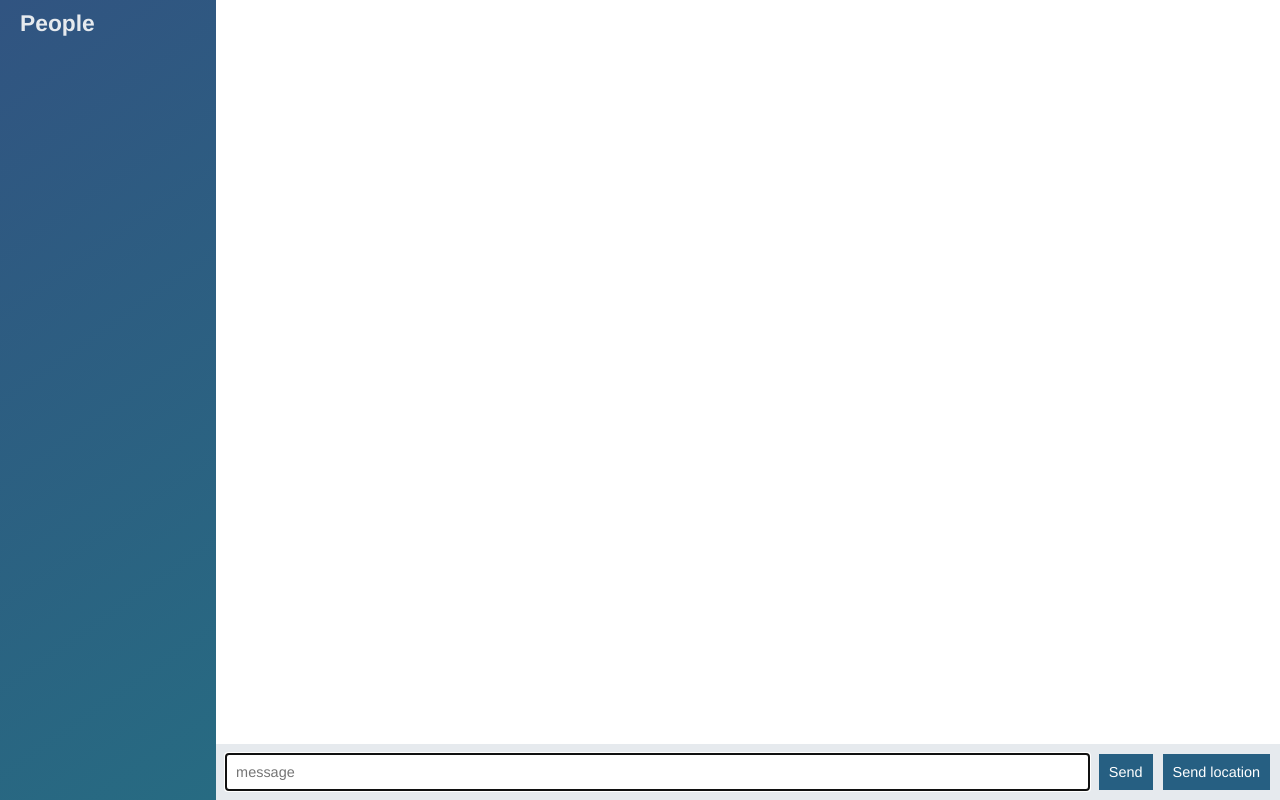
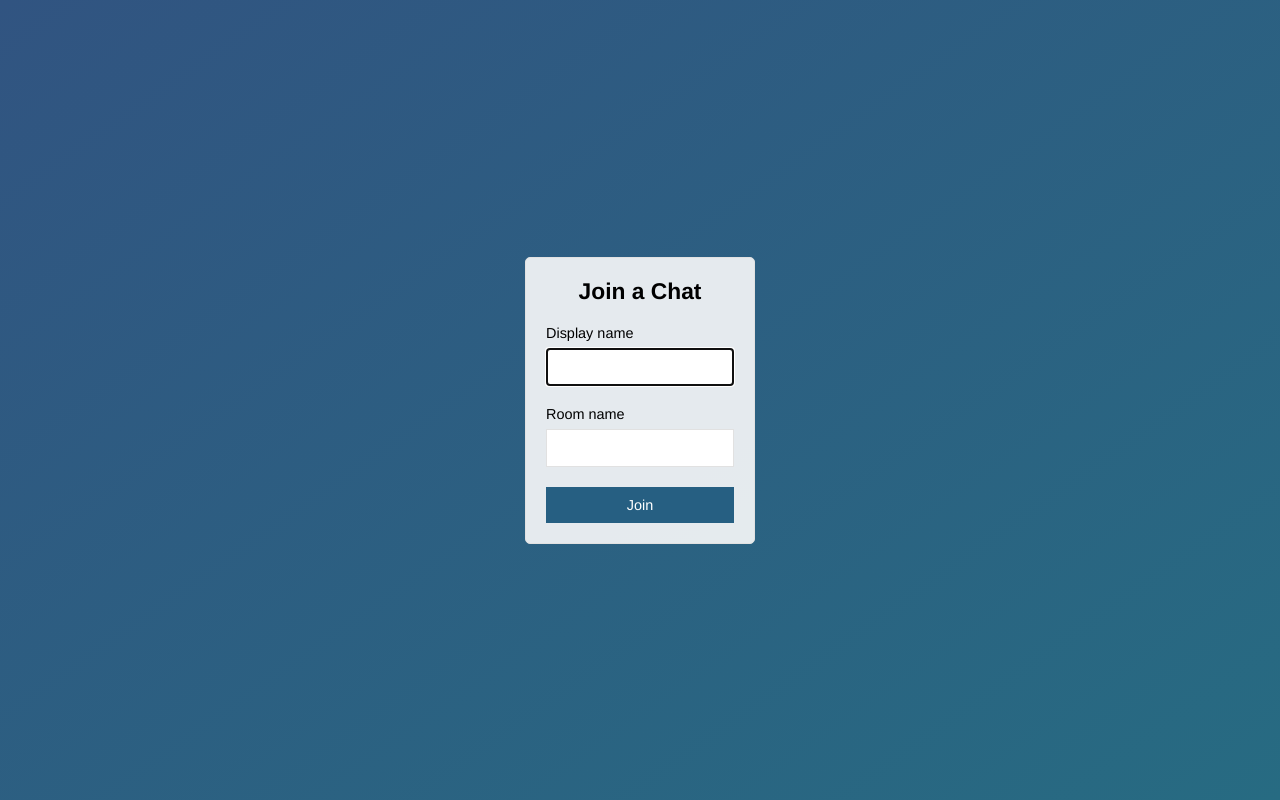
Before and after one commit to Rufi-j/node-chat-app, a website: page public/index.html in a window 1280 px wide. Drawn offline with nearby package versions, Linux system fonts and the light colour scheme; no server answers.

Commit message:
Add join page that submits to chat.html

```diff
--- /dev/null
+++ b/public/chat.html
@@ -0,0 +1,64 @@
+<!DOCTYPE html>
+
+<html>
+
+<head>
+    <meta charset="utf-8">
+    <title>Chat | ChatApp</title>
+    <meta name="viewport" content="width=device-width, initial-scale=1, user-scalable=no">
+    <link rel="stylesheet" href="/css/styles.css">
+</head>
+
+<body class="chat">
+
+    <div class="chat__sidebar">
+        <h3>People</h3>
+        <div id="users"></div>
+    </div>
+
+    <div class="chat__main">
+        <ol id="messages" class="chat__messages"></ol>
+
+        <div class="chat__footer">
+            <form id="message-form">
+                <input name="message" type="text" placeholder="message" autofocus autocomplete="off"/>
+                <button>Send</button>
+            </form>
+            <button id="send-location">Send location</button>
+        </div>
+    </div>
+
+    <script id="message-template" type="text/template">
+        <li class="message">
+            <div class="message__title">
+                <h4>{{from}}</h4>
+                <span>{{createdAt}}</span>
+            </div>
+            <div class="message__body">
+                <p>{{text}}</p>
+            </div>
+        </li>
+    </script>
+
+    <script id="location-message-template" type="text/template">
+        <li class="message">
+            <div class="message__title">
+                <h4>{{from}}</h4>
+                <span>{{createdAt}}</span>
+            </div>
+            <div class="message__body">
+                <p>
+                    <a href="{{url}}" target="_blank">My current location</a>
+                </p>
+            </div>
+        </li>
+    </script>
+
+    <script src="/socket.io/socket.io.js"></script>
+    <script src="/js/libs/jquery-3.6.0.min.js"></script>
+    <script src="/js/libs/moment.js"></script>
+    <script src="/js/libs/mustache.js"></script>
+    <script src="/js/index.js"></script>
+</body>
+
+</html>
--- a/public/index.html
+++ b/public/index.html
@@ -1,62 +1,30 @@
 <!DOCTYPE html>
-
-<html>
-
 <head>
     <meta charset="utf-8">
+    <title>Join | ChatApp</title>
+    <meta name="viewport" content="width=device-width, initial-scale=1, user-scalable=no">
     <link rel="stylesheet" href="/css/styles.css">
 </head>
 
-<body class="chat">
-
-    <div class="chat__sidebar">
-        <h3>People</h3>
-        <div id="users"></div>
+<body class="centered-form">
+    <div class="centered-form__form">
+        <form action="/chat.html">
+            <div class="form-field">
+                <h3>Join a Chat</h3>
+            </div>
+            <div class="form-field">
+                <label>Display name</label>
+                <input type="text" name="name" autofocus />
+            </div>
+            <div class="form-field">
+                <label>Room name</label>
+                <input type="text" name="room" />
+            </div>
+            <div class="form-field">
+                <button>Join</button>
+            </div>
+        </form>
     </div>
-
-    <div class="chat__main">
-        <ol id="messages" class="chat__messages"></ol>
-
-        <div class="chat__footer">
-            <form id="message-form">
-                <input name="message" type="text" placeholder="message" autofocus autocomplete="off"/>
-                <button>Send</button>
-            </form>
-            <button id="send-location">Send location</button>
-        </div>
-    </div>
-
-    <script id="message-template" type="text/template">
-        <li class="message">
-            <div class="message__title">
-                <h4>{{from}}</h4>
-                <span>{{createdAt}}</span>
-            </div>
-            <div class="message__body">
-                <p>{{text}}</p>
-            </div>
-        </li>
-    </script>
-
-    <script id="location-message-template" type="text/template">
-        <li class="message">
-            <div class="message__title">
-                <h4>{{from}}</h4>
-                <span>{{createdAt}}</span>
-            </div>
-            <div class="message__body">
-                <p>
-                    <a href="{{url}}" target="_blank">My current location</a>
-                </p>
-            </div>
-        </li>
-    </script>
-
-    <script src="/socket.io/socket.io.js"></script>
-    <script src="/js/libs/jquery-3.6.0.min.js"></script>
-    <script src="/js/libs/moment.js"></script>
-    <script src="/js/libs/mustache.js"></script>
-    <script src="/js/index.js"></script>
 </body>
 
 </html>
```
Also changed, not shown: public/js/chat.js (renamed from public/js/index.js).
